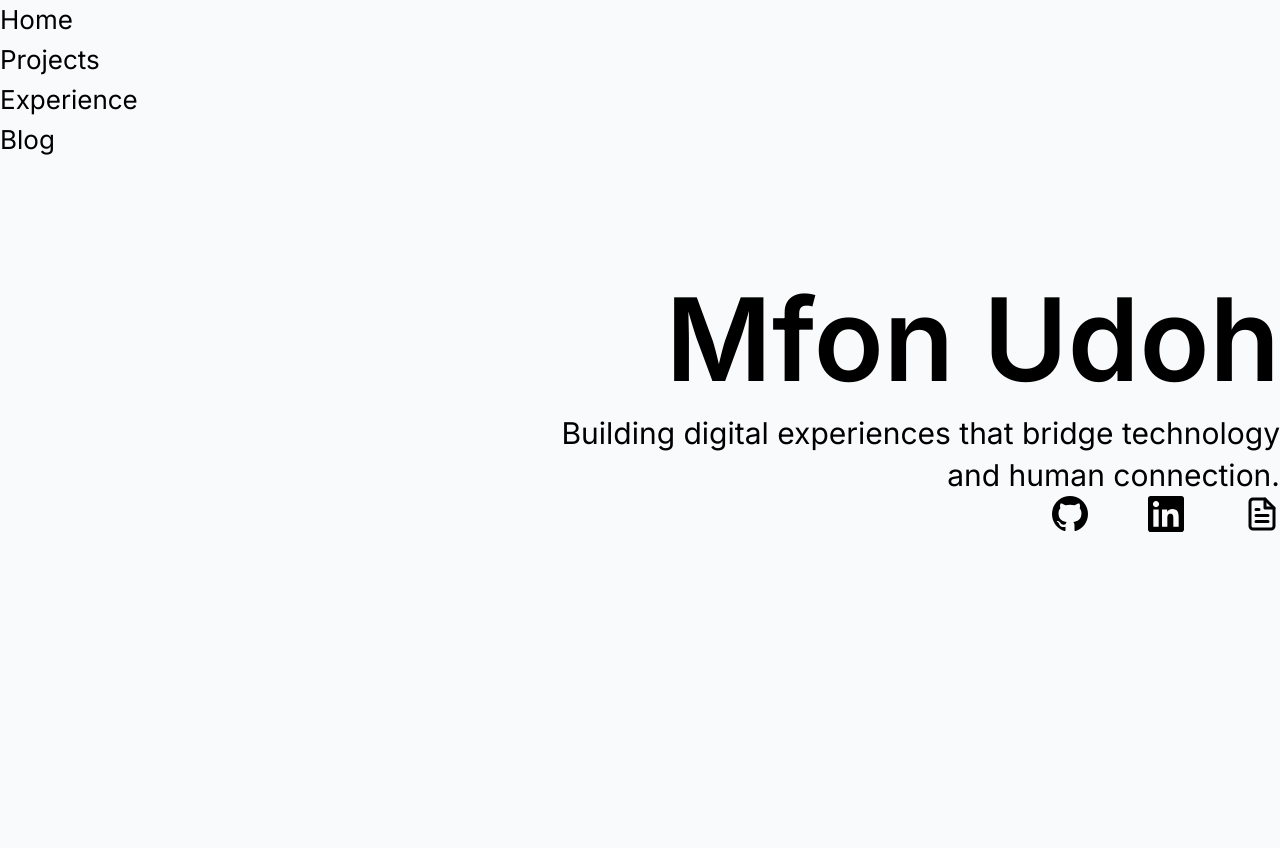
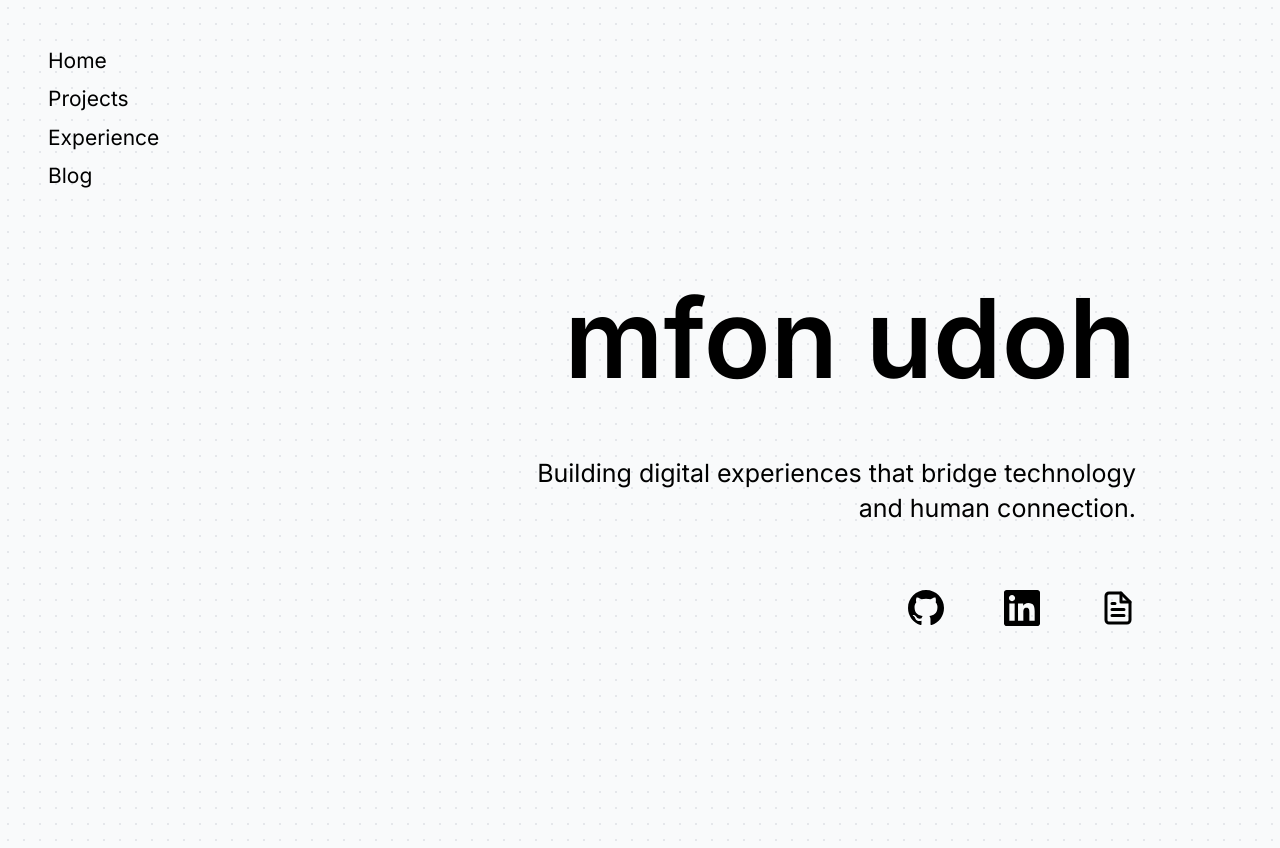
Before and after one commit to Mfon-19/personal_website, a Next.js app: page / in a window 1280 px wide. Before the commit the page ends 800 px from the top, so only its background shows below. Built offline with nearby package versions, Linux system fonts and the light colour scheme.

Commit message:
feat: complete ui draft

```diff
--- a/app/globals.css
+++ b/app/globals.css
@@ -12,25 +12,40 @@
   --font-sans: var(--font-inter);
 }
 
-* {
-  margin: 0;
-  padding: 0;
+*,
+*::before,
+*::after {
   box-sizing: border-box;
 }
 
-html,
-body {
+html {
   height: 100%;
-  font-family: var(--font-inter), "Inter", system-ui, -apple-system, sans-serif;
+  background: var(--background);
+  background-image: radial-gradient(#e5e7eb 1px, transparent 1px);
+  background-size: 16px 16px;
 }
 
 body {
-  background: var(--background);
-  background-image: radial-gradient(#e5e7eb 1px, transparent 1px);
-  background-size: 16px 16px;
+  margin: 0;
+  padding: 1.5rem;
+  height: 100%;
+  font-family: var(--font-inter), "Inter", system-ui, -apple-system, sans-serif;
+  background: transparent;
   color: var(--foreground);
-  font-size: 16px;
+  font-size: 11px;
   line-height: 1.5;
+}
+
+@media (min-width: 640px) {
+  body {
+    padding: 2rem;
+  }
+}
+
+@media (min-width: 1024px) {
+  body {
+    padding: 3rem;
+  }
 }
 
 a {
--- a/app/page.tsx
+++ b/app/page.tsx
@@ -1,36 +1,34 @@
-import Image from "next/image";
-
 export default function Home() {
   return (
-    <div className="min-h-screen bg-[var(--background)] text-black relative">
+    <div className="min-h-screen text-black relative">
       {/* Left Navigation */}
-      <nav className="fixed top-0 left-0 z-10 p-8">
-        <ul className="flex flex-col space-y-4">
+      <nav className="fixed top-0 left-0 z-10 p-8 md:p-12">
+        <ul className="flex flex-col space-y-3">
           <li>
             <a
               href="#home"
-              className="text-[26px] font-normal leading-[40px] hover:opacity-70 transition-opacity duration-200">
+              className="text-[21px] font-normal leading-tight hover:opacity-70 transition-opacity duration-200">
               Home
             </a>
           </li>
           <li>
             <a
               href="#projects"
-              className="text-[26px] font-normal leading-[40px] hover:opacity-70 transition-opacity duration-200">
+              className="text-[21px] font-normal leading-tight hover:opacity-70 transition-opacity duration-200">
               Projects
             </a>
           </li>
           <li>
             <a
               href="#experience"
-              className="text-[26px] font-normal leading-[40px] hover:opacity-70 transition-opacity duration-200">
+              className="text-[21px] font-normal leading-tight hover:opacity-70 transition-opacity duration-200">
               Experience
             </a>
           </li>
           <li>
             <a
               href="#blog"
-              className="text-[26px] font-normal leading-[40px] hover:opacity-70 transition-opacity duration-200">
+              className="text-[21px] font-normal leading-tight hover:opacity-70 transition-opacity duration-200">
               Blog
             </a>
           </li>
@@ -38,14 +36,14 @@ export default function Home() {
       </nav>
 
       {/* Hero Section */}
-      <main className="flex flex-col items-end justify-center min-h-screen px-8 pr-16">
+      <main className="flex flex-col items-end justify-center min-h-screen max-w-7xl ml-auto px-6 sm:px-12 sm:pr-24">
         {/* Name */}
-        <h1 className="text-[115px] font-semibold text-right mb-8 leading-tight">
-          Mfon Udoh
+        <h1 className="text-[110px] font-semibold text-right mb-12 leading-tight">
+          mfon udoh
         </h1>
 
         {/* Subtitle */}
-        <p className="text-[30px] text-right max-w-[40ch] leading-[1.4] mb-12">
+        <p className="text-[25px] text-right max-w-[40ch] leading-[1.4] mb-16">
           Building digital experiences that bridge technology and human
           connection.
         </p>
```
